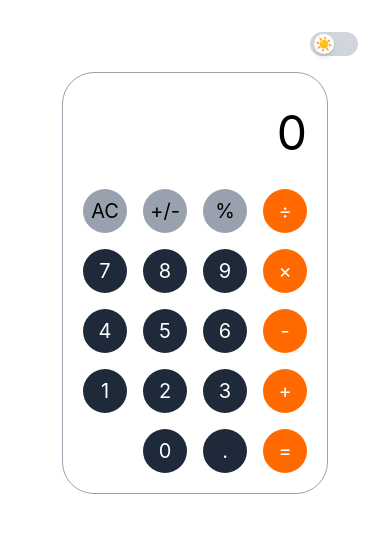
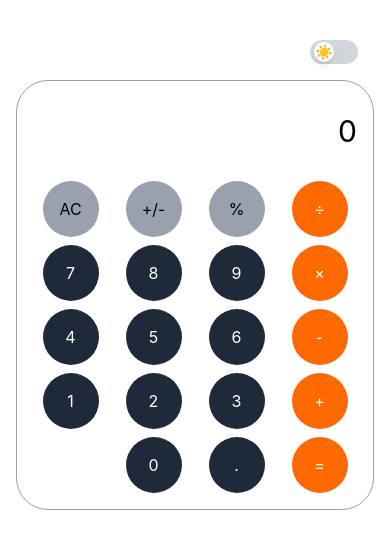
Before and after one commit to max-hung/project4-vue-calculator, a Vue app: page / in a window 390 px wide. Shown: the top 548 px of the page. Built offline with nearby package versions, Linux system fonts and the light colour scheme.

Commit message:
Optimize layout

```diff
--- a/src/components/CalculatorBtn.vue
+++ b/src/components/CalculatorBtn.vue
@@ -14,7 +14,8 @@ const btnClass = computed(() => {
 </script>
 
 <template>
-  <button class="rounded-full text-xl lg:text-3xl p-5 lg:w-20 lg:h-20 w-11 h-11 flex justify-center items-center"
+  <button
+    class="rounded-full text-base sm:text-xl lg:text-3xl p-3 sm:p-4 lg:p-5 w-14 h-14 sm:w-16 sm:h-16 lg:w-20 lg:h-20 flex justify-center items-center transition-all duration-150"
     :class="btnClass">
     <slot />
   </button>
--- a/src/components/SwitchBtn.vue
+++ b/src/components/SwitchBtn.vue
@@ -3,7 +3,7 @@
     'w-12 h-6 flex items-center rounded-full p-1 transition-colors duration-300 dark:bg-gray-700 bg-gray-300',
   ]">
     <span :class="[
-      'w-5 h-5 bg-white rounded-full shadow-md transform transition-transform duration-300 dark:translate-x-6 translate-x-0',
+      'w-5 h-5 bg-white rounded-full shadow-md transform transition-transform duration-300 dark:translate-x-5 translate-x-0',
     ]">
       <slot />
     </span>
--- a/src/layouts/MainSection.vue
+++ b/src/layouts/MainSection.vue
@@ -1,18 +1,19 @@
 <template>
-  <main class="transition-all bg-white text-black dark:bg-gray-900 dark:text-white min-h-screen flex flex-col">
-    <!-- Header Section -->
-    <header v-if="$slots.header" class="shadow-md">
-      <slot name="header"></slot>
+  <main class="transition-all bg-white text-black dark:bg-gray-900 dark:text-white flex flex-col">
+    <!-- Header -->
+    <header v-if="$slots.header" class="max-h-14 shadow-md px-4 sm:px-6 lg:px-8 bg-white dark:bg-gray-900">
+      <slot name="header" />
     </header>
 
-    <!-- Main Content Section -->
-    <div class="flex-1 container mx-auto p-4">
-      <slot></slot>
+    <!-- Main -->
+    <div class="flex-1 min-h-screen w-full max-w-7xl mx-auto px-4 sm:px-6 lg:px-8 py-6">
+      <slot />
     </div>
 
-    <!-- Footer Section -->
-    <footer v-if="$slots.footer" class="mt-auto bg-gray-100 dark:bg-gray-800 py-4">
-      <slot name="footer"></slot>
+    <!-- Footer -->
+    <footer v-if="$slots.footer"
+      class="mt-auto bg-gray-100 dark:bg-gray-800 text-sm text-center text-gray-600 dark:text-gray-300 py-4">
+      <slot name="footer" />
     </footer>
   </main>
 </template>
--- a/src/views/Calculator.vue
+++ b/src/views/Calculator.vue
@@ -78,13 +78,18 @@ onUnmounted(() => {
   window.removeEventListener('keydown', handleKeydown)
 })
 </script>
+
 <template>
   <div class="flex justify-center items-center">
-    <div class="grid gap-y-4 border border-gray-400 rounded-4xl p-5">
-      <div ref="resultDisplay" class="text-right text-5xl max-w-[368px] overflow-y-scroll py-4">
+    <div class="grid gap-y-4 border border-gray-400 rounded-4xl p-4 sm:p-6 md:p-4 w-full max-w-[400px]">
+      <!-- 顯示結果 -->
+      <div ref="resultDisplay"
+        class="text-right text-3xl sm:text-4xl md:text-5xl max-h-[100px] overflow-y-auto py-4 break-words">
         {{ formatWithCommas(displayExpression) || '0' }}
       </div>
-      <div class=" grid grid-cols-4 gap-4">
+
+      <!-- 按鈕區域 -->
+      <div class="grid grid-cols-4 gap-2 sm:gap-4 justify-items-center">
         <CalculatorBtn v-for="btn in calculatorButtons" :key="btn.label" :icon="btn.label" :type="btn.type"
           @click="handleClick(btn.label)">
           {{ btn.label }}
```
